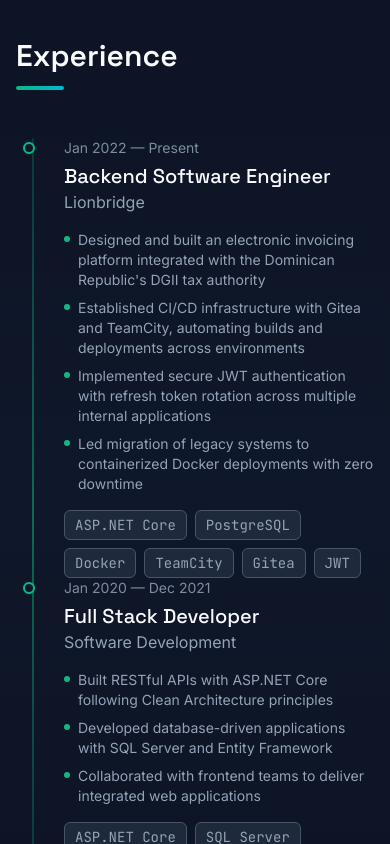
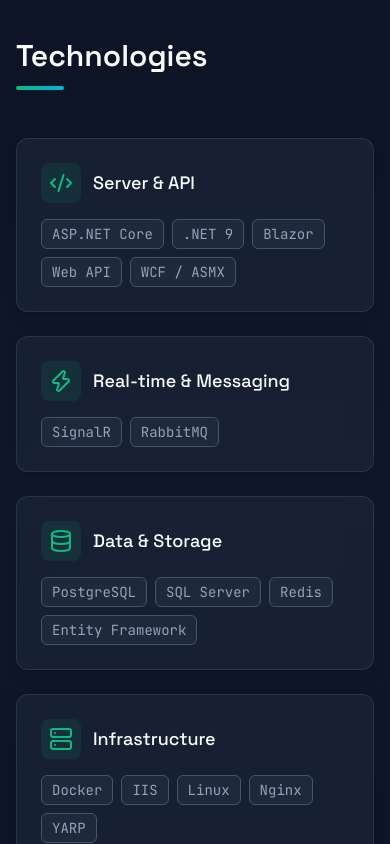
Before and after one commit to 96rdca/portfolio, a Next.js app: page /en in a window 390 px wide. Shown: the part 8800-9644 px from the top of the page. Built offline with nearby package versions, Linux system fonts and the light colour scheme.

Commit message:
feat(technologies): add Technologies section with tech stack groups and nav entry

```diff
--- a/src/app/[lang]/page.tsx
+++ b/src/app/[lang]/page.tsx
@@ -4,6 +4,7 @@
 import { About } from "@/components/sections/About";
 import { Projects } from "@/components/sections/Projects";
 import { Skills } from "@/components/sections/Skills";
+import { Technologies } from "@/components/sections/Technologies";
 import { Experience } from "@/components/sections/Experience";
 import { Contact } from "@/components/sections/Contact";
 
@@ -18,6 +19,7 @@
       <About dict={dict} data={data.personal} />
       <Projects dict={dict} data={data.projects} />
       <Skills dict={dict} data={data.skills} />
+      <Technologies dict={dict} />
       <Experience dict={dict} data={data.experience} />
       <Contact dict={dict} data={data.personal} />
     </>
--- a/src/components/layout/Header.tsx
+++ b/src/components/layout/Header.tsx
@@ -6,7 +6,7 @@
 import { LanguageSwitcher } from "@/components/ui/LanguageSwitcher";
 import type { Dictionary } from "@/lib/dictionaries";
 
-const NAV_HREFS = ["#about", "#projects", "#skills", "#experience", "#contact"];
+const NAV_HREFS = ["#about", "#projects", "#skills", "#technologies", "#experience", "#contact"];
 
 export function Header({ dict, lang }: { dict: Dictionary; lang: string }) {
   const [mobileOpen, setMobileOpen] = useState(false);
@@ -16,6 +16,7 @@
     { href: "#about", label: dict.nav.about },
     { href: "#projects", label: dict.nav.projects },
     { href: "#skills", label: dict.nav.skills },
+    { href: "#technologies", label: dict.nav.technologies },
     { href: "#experience", label: dict.nav.experience },
     { href: "#contact", label: dict.nav.contact },
   ];
--- /dev/null
+++ b/src/components/sections/Technologies.tsx
@@ -0,0 +1,74 @@
+import { Code2, Zap, Database, Server, GitBranch } from "lucide-react";
+import { Section } from "@/components/layout/Section";
+import { SectionHeading } from "@/components/ui/SectionHeading";
+import { Badge } from "@/components/ui/Badge";
+import { AnimateOnScroll } from "@/components/ui/AnimateOnScroll";
+import type { Dictionary } from "@/lib/dictionaries";
+
+const TECH_GROUPS = [
+  {
+    id: "server-api",
+    label: "Server & API",
+    icon: <Code2 size={24} />,
+    items: ["ASP.NET Core", ".NET 9", "Blazor", "Web API", "WCF / ASMX"],
+  },
+  {
+    id: "realtime-messaging",
+    label: "Real-time & Messaging",
+    icon: <Zap size={24} />,
+    items: ["SignalR", "RabbitMQ"],
+  },
+  {
+    id: "data-storage",
+    label: "Data & Storage",
+    icon: <Database size={24} />,
+    items: ["PostgreSQL", "SQL Server", "Redis", "Entity Framework"],
+  },
+  {
+    id: "infrastructure",
+    label: "Infrastructure",
+    icon: <Server size={24} />,
+    items: ["Docker", "IIS", "Linux", "Nginx", "YARP"],
+  },
+  {
+    id: "devops-vcs",
+    label: "DevOps & VCS",
+    icon: <GitBranch size={24} />,
+    items: ["TeamCity", "Gitea", "PowerShell", "Windows Server"],
+  },
+];
+
+export function Technologies({ dict }: { dict: Dictionary }) {
+  return (
+    <Section id="technologies">
+      <AnimateOnScroll>
+        <SectionHeading title={dict.technologies.title} />
+      </AnimateOnScroll>
+      <div className="grid gap-6 sm:grid-cols-2 lg:grid-cols-3">
+        {TECH_GROUPS.map((group, i) => (
+          <AnimateOnScroll
+            key={group.id}
+            delay={i * 0.08}
+            variant={i % 2 === 0 ? "fade-left" : "fade-right"}
+          >
+            <div className="glass-card card-elevated p-6">
+              <div className="mb-4 flex items-center gap-3">
+                <div className="rounded-lg bg-accent/10 p-2 text-accent">
+                  {group.icon}
+                </div>
+                <h3 className="text-lg font-medium text-text-primary">
+                  {group.label}
+                </h3>
+              </div>
+              <div className="flex flex-wrap gap-2">
+                {group.items.map((item) => (
+                  <Badge key={item}>{item}</Badge>
+                ))}
+              </div>
+            </div>
+          </AnimateOnScroll>
+        ))}
+      </div>
+    </Section>
+  );
+}
--- a/src/dictionaries/en.json
+++ b/src/dictionaries/en.json
@@ -3,6 +3,7 @@
     "about": "About",
     "projects": "Projects",
     "skills": "Skills",
+    "technologies": "Technologies",
     "experience": "Experience",
     "contact": "Contact"
   },
@@ -31,6 +32,9 @@
   "skills": {
     "title": "Skills"
   },
+  "technologies": {
+    "title": "Technologies"
+  },
   "experience": {
     "title": "Experience",
     "present": "Present"
--- a/src/dictionaries/es.json
+++ b/src/dictionaries/es.json
@@ -3,6 +3,7 @@
     "about": "Sobre mí",
     "projects": "Proyectos",
     "skills": "Habilidades",
+    "technologies": "Tecnologías",
     "experience": "Experiencia",
     "contact": "Contacto"
   },
@@ -31,6 +32,9 @@
   "skills": {
     "title": "Habilidades"
   },
+  "technologies": {
+    "title": "Tecnologías"
+  },
   "experience": {
     "title": "Experiencia",
     "present": "Presente"
```
